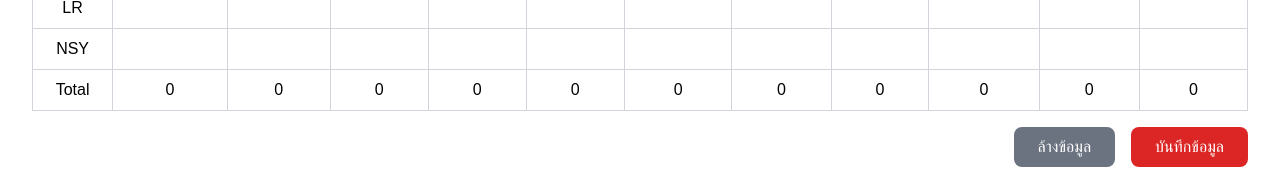
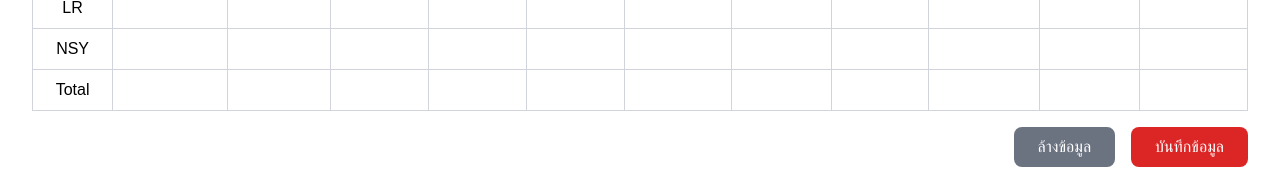
Before and after one commit to Siriphan-Phakmi/Summary_of_Personnel_Ratio, a Next.js app: page / in a window 1280 px wide. Shown: the part 689-858 px from the top of the page. Built offline with nearby package versions, Linux system fonts and the light colour scheme.

Commit message:
แก้ไข 0 ตรง total ให้เป็นค่าว่าง และ เพิ่มเงื่อนไขในการ ล้างข้อมูล ว่าจะกดล้าง จริงๆ ใช่หรือไม่

```diff
--- a/app/components/ShiftForm.js
+++ b/app/components/ShiftForm.js
@@ -102,12 +102,21 @@ export default function ShiftForm() {
     const calculateTotals = () => {
         const totals = Object.values(formData.wards).reduce((acc, ward) => {
             Object.keys(ward).forEach(key => {
-                acc[key] = (parseInt(acc[key]) || 0) + (parseInt(ward[key]) || 0);
+                const value = parseInt(ward[key]) || 0;
+                // ถ้าทุกค่าเป็นค่าว่าง ให้ acc[key] เป็นค่าว่าง
+                if (value === 0 && acc[key] === 0) {
+                    acc[key] = '';
+                } else {
+                    acc[key] = (parseInt(acc[key]) || 0) + value;
+                }
             });
             return acc;
-        }, {});
+        }, {
+            numberOfPatients: '', manager: '', RN: '', PN: '', NA: '', admin: '',
+            newAdmissions: '', transfers: '', referOut: '', discharge: '', deaths: ''
+        });
         setFormData(prev => ({ ...prev, totals }));
-    };// สร้างฟังก์ชัน calculateTotals ที่ใช้ในการคำนวณค่ารวมของข้อมูลทั้งหมดในแต่ละส่วนของฟอร์ม
+    };
 
     const validateForm = () => {
         if (!formData.date || !formData.shift) {
@@ -118,6 +127,11 @@ export default function ShiftForm() {
     };
 
     const resetForm = () => {
+        // Add confirmation dialog
+        if (!confirm('คุณต้องการล้างข้อมูลทั้งหมดใช่หรือไม่?')) {
+            return; // If user clicks Cancel, exit the function
+        }
+
         setFormData({
             date: '',
             shift: '',
@@ -137,7 +151,7 @@ export default function ShiftForm() {
         });
     };
 
-    // Fix typo and improve handleSubmit
+    // แก้ไขชื่อฟิลด์ของ collection และเพิ่มเงื่อนไขในฟังก์ชัน handleSubmit
     const handleSubmit = async (element) => {
         element.preventDefault();
         if (!validateForm()) return;
@@ -155,7 +169,7 @@ export default function ShiftForm() {
         }
     };
 
-    // Improve input validation
+    // แก้ไขฟังก์ชัน handleInputChange ให้สามารถรับค่าที่เป็นเลขที่มากกว่าหรือเท่ากับ 0
     const handleInputChange = (section, ward, data) => {
         const sanitizedData = Object.fromEntries(
             Object.entries(data).map(([key, value]) => [
```
